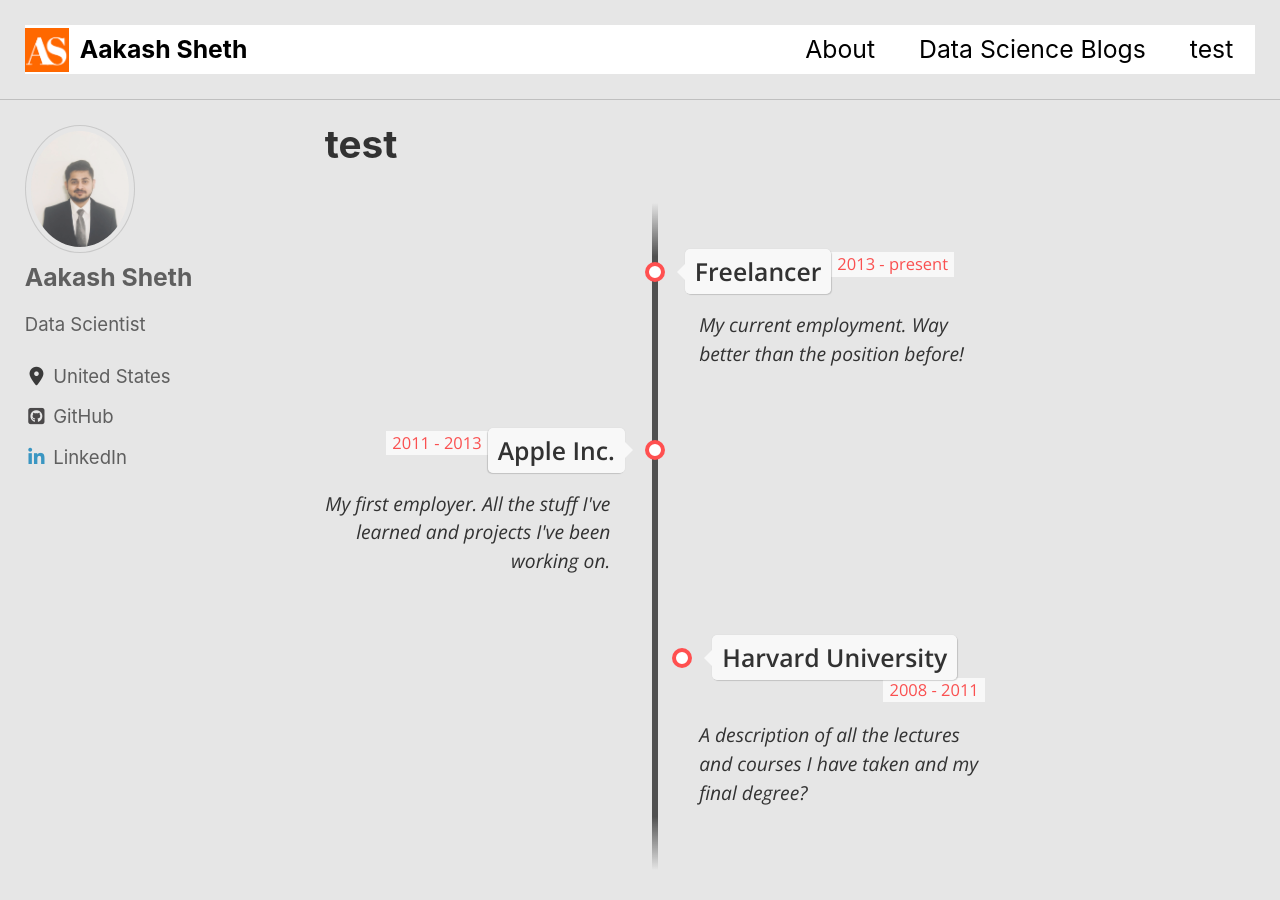
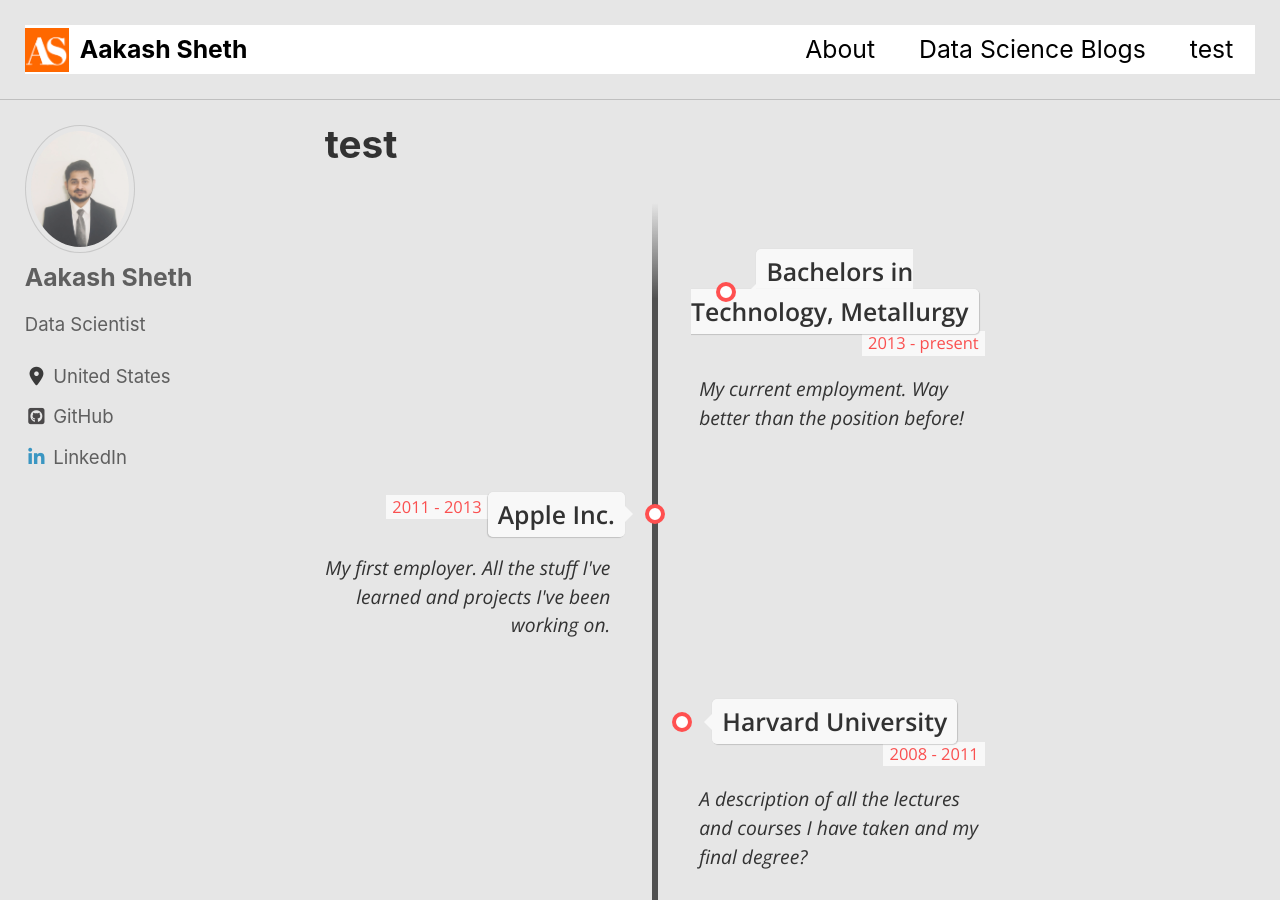
Before and after one commit to aakash-sheth/aakash-sheth.github.io, a Jekyll site: the page built from test.html, in a window 1280 px wide and 900 px high. Built offline with Jekyll 4.4.1, drawn with Linux system fonts in a browser that asks for light colours; cached includes are drawn as plain includes; nearby versions of some CDN libraries; some of the changed text lies outside the part shown.

Commit message:
test.html

```diff
--- a/test.html
+++ b/test.html
@@ -311,7 +311,7 @@ title: "test"
             <li>
                 <div class="direction-r">
                     <div class="flag-wrapper">
-                        <span class="flag">Freelancer</span>
+                        <span class="flag">Bachelors in Technology, Metallurgy </span>
                         <span class="time-wrapper"><span class="time">2013 - present</span></span>
                     </div>
                     <div class="desc">My current employment. Way better than the position before!</div>
@@ -340,6 +340,26 @@ title: "test"
                 </div>
             </li>
 
+            <!-- Item 3 -->
+            <li>
+                <div class="direction-r">
+                    <div class="flag-wrapper">
+                        <span class="flag">Harvard University</span>
+                        <span class="time-wrapper"><span class="time">2008 - 2011</span></span>
+                    </div>
+                    <div class="desc">A description of all the lectures and courses I have taken and my final degree?</div>
+                </div>
+            </li>
+            <li>
+                <div class="direction-r">
+                    <div class="flag-wrapper">
+                        <span class="flag">Harvard University</span>
+                        <span class="time-wrapper"><span class="time">2008 - 2011</span></span>
+                    </div>
+                    <div class="desc">A description of all the lectures and courses I have taken and my final degree?</div>
+                </div>
+            </li>
+
         </ul>
 
 </body>
```
